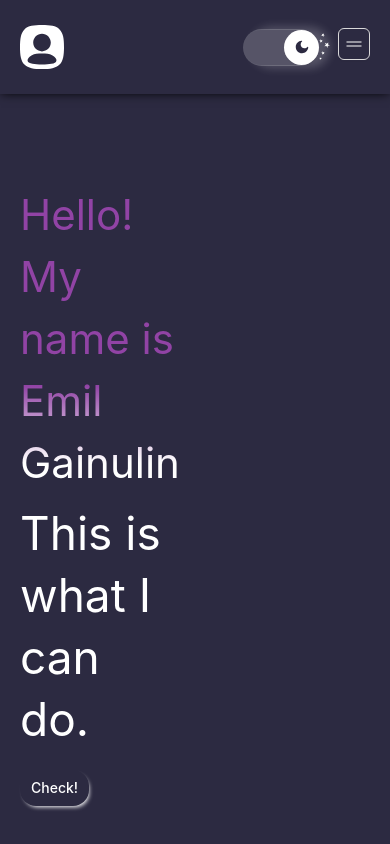
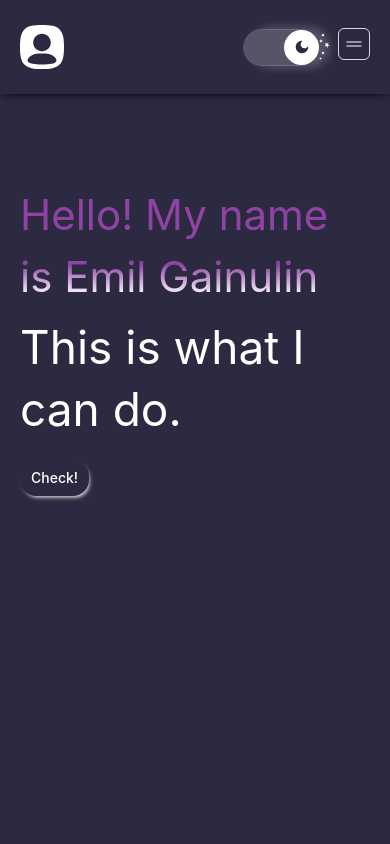
Before and after one commit to HELLRAID-cmd/Portfolio, a React (Vite) app in the folder client/: page / in a window 390 px wide. Shown: the top 844 px of the page. Built offline with nearby package versions, Linux system fonts and the light colour scheme.

Commit message:
Убрал 100vh, добавил стили для другого разрешения

```diff
--- a/client/src/Components/Hero/Hero.scss
+++ b/client/src/Components/Hero/Hero.scss
@@ -3,16 +3,17 @@
 @use "../../styles/button" as *;
 @use "../../styles/link" as *;
 
-.hero-sect {
-  margin: 0 0 110px 0;
+// .hero-sect {
+//   margin: 0 0 110px 0;
 
-  @include vp-767 {
-    margin: 0 0 60px 0;
-  }
-}
+//   @include vp-767 {
+//     margin: 0 0 60px 0;
+//   }
+// }
 
 .hero {
-  min-height: 100vh;
+  height: 900px;
+
   &__wrapper {
     display: grid;
     grid-template-columns: repeat(2, 1fr);
@@ -21,9 +22,14 @@
     position: relative;
     padding: 110px 0 0 0;
 
-    @media (max-width: 900px) {
-      flex-direction: column;
+    @include vp-1023 {
+      justify-content: center;
+      grid-template-columns: 1fr;
     }
+
+    // @media (max-width: 900px) {
+    //   flex-direction: column;
+    // }
 
     @include vp-767 {
       gap: 30px;
```
